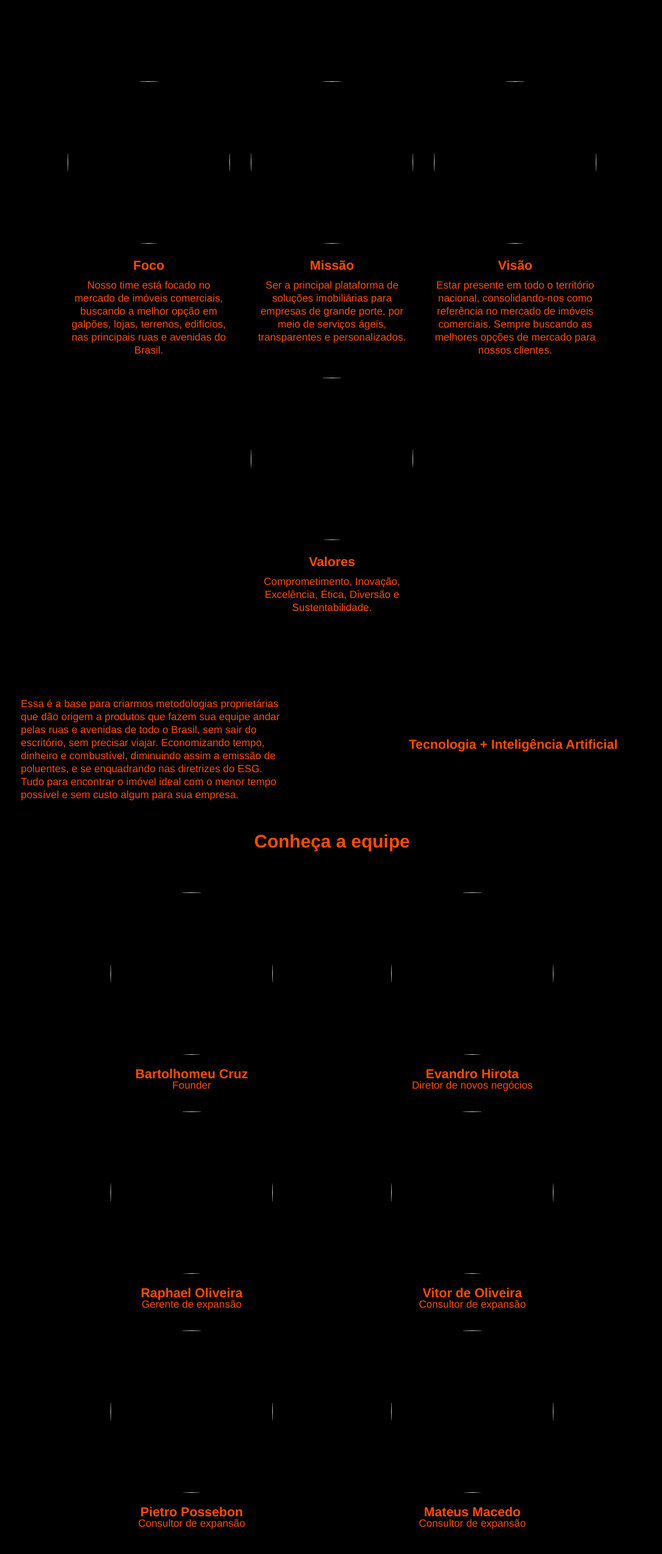
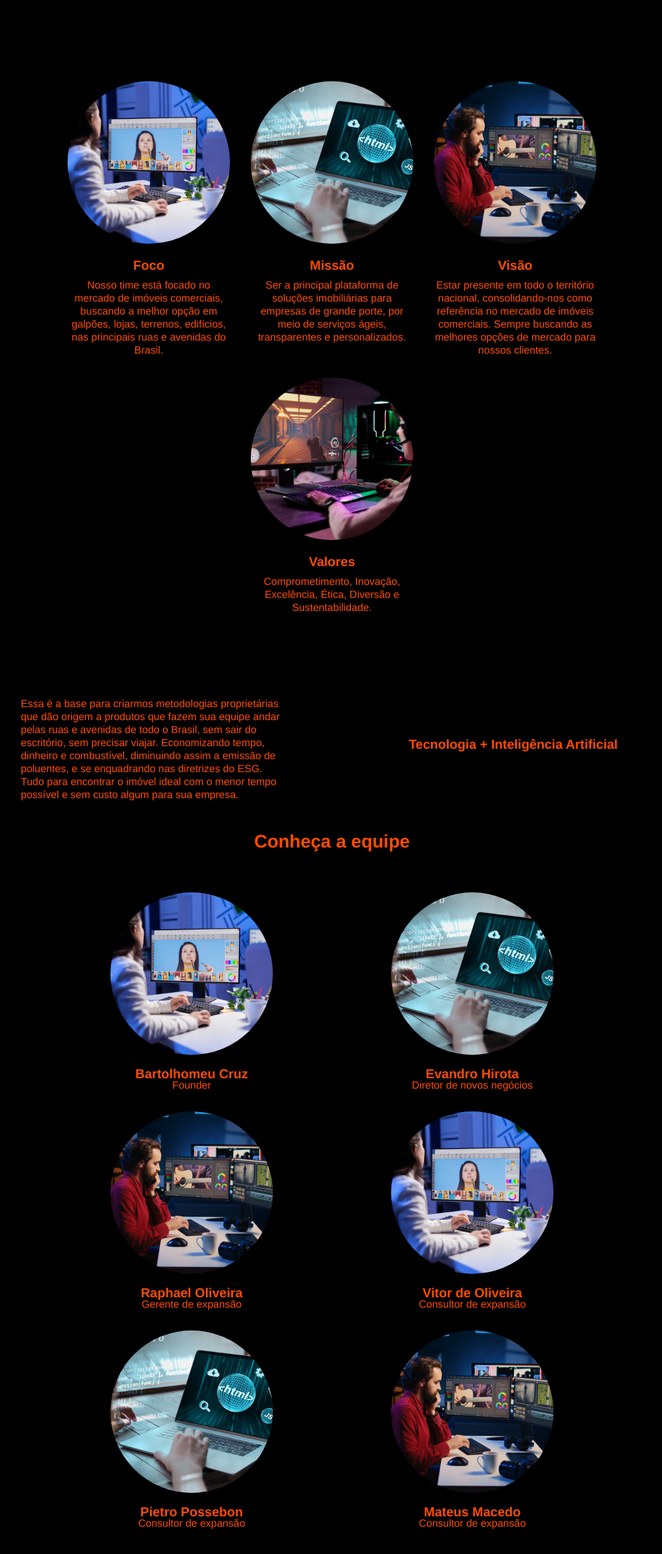
Before and after one commit to RenanOrtega/superexpansao, a plain HTML site: page src/quem-somos.html in a window 1280 px wide. Shown: the part 303-2694 px from the top of the page at 65% size, without its empty margins (129-1148 px from the left). Drawn offline with nearby package versions, Linux system fonts and the light colour scheme.

Commit message:
adjust folder structure.

```diff
--- a/src/quem-somos.html
+++ b/src/quem-somos.html
@@ -66,24 +66,24 @@
     <main class="text-center mt-3 pt-5">
         <div class="container d-flex flex-wrap justify-content-center lh-sm p-5">
             <div class="m-3 fb-200">
-                <img src="./public/assets/designer.jpg" class="rounded-img" alt="">
+                <img src="./assets/designer.jpg" class="rounded-img" alt="">
                 <h2 class="mt-3 fs-5 helvetica-bold">Foco</h2>
                 <p class="mt-2">Nosso time está focado no mercado de imóveis comerciais, buscando a melhor opção em galpões, lojas, terrenos, edifícios, nas principais ruas e avenidas do Brasil.</p>
             </div>
             <div class="m-3 fb-200">
-                <img src="./public/assets/developer.jpg" class="rounded-img" alt="">
+                <img src="./assets/developer.jpg" class="rounded-img" alt="">
                 <h2 class="mt-3 fs-5 helvetica-bold">Missão</h2>
                 <p class="mt-2">Ser a principal plataforma de soluções imobiliárias para empresas de grande porte, por meio de serviços ágeis, transparentes e personalizados.</p>
             </div>
             <div class="m-3 fb-200">
-                <img src="./public/assets/editor.jpg" class="rounded-img" alt="">
+                <img src="./assets/editor.jpg" class="rounded-img" alt="">
                 <h2 class="mt-3 fs-5 helvetica-bold">Visão</h2>
                 <p class="mt-2">Estar presente em todo o território nacional, consolidando-nos como referência no mercado de imóveis comerciais. Sempre buscando as melhores opções de mercado para
                     nossos clientes.
                 </p>
             </div>
             <div class="m-3 fb-200">
-                <img src="./public/assets/gamer.jpg" class="rounded-img" alt="">
+                <img src="./assets/gamer.jpg" class="rounded-img" alt="">
                 <h2 class="mt-3 fs-5 helvetica-bold">Valores</h2>
                 <p class="mt-2">Comprometimento, Inovação, Excelência, Ética, Diversão e Sustentabilidade.</p>
             </div>
@@ -107,42 +107,42 @@
         <h2 class="helvetica-bold fs-3 text-center">Conheça a equipe</h2>
         <div class="d-flex flex-wrap justify-content-center mt-5 text-center">
             <div class="m-3 fb-400">
-                <img src="./public/assets/designer.jpg" alt="" class="rounded-img">
+                <img src="./assets/designer.jpg" alt="" class="rounded-img">
                 <div class="mt-3">
                     <p class="helvetica-bold fs-5">Bartolhomeu Cruz</p>
                     <p>Founder</p>
                 </div>
             </div>
             <div class="m-3 fb-400">
-                <img src="./public/assets/developer.jpg" alt="" class="rounded-img">
+                <img src="./assets/developer.jpg" alt="" class="rounded-img">
                 <div class="mt-3">
                     <p class="helvetica-bold fs-5">Evandro Hirota</p>
                     <p>Diretor de novos negócios</p>
                 </div>
             </div>
             <div class="m-3 fb-400">
-                <img src="./public/assets/editor.jpg" alt="" class="rounded-img">
+                <img src="./assets/editor.jpg" alt="" class="rounded-img">
                 <div class="mt-3">
                     <p class="helvetica-bold fs-5">Raphael Oliveira</p>
                     <p>Gerente de expansão</p>
                 </div>
             </div>
             <div class="m-3 fb-400">
-                <img src="./public/assets/designer.jpg" alt="" class="rounded-img">
+                <img src="./assets/designer.jpg" alt="" class="rounded-img">
                 <div class="mt-3">
                     <p class="helvetica-bold fs-5">Vitor de Oliveira</p>
                     <p>Consultor de expansão</p>
                 </div>
             </div>
             <div class="m-3 fb-400">
-                <img src="./public/assets/developer.jpg" alt="" class="rounded-img">
+                <img src="./assets/developer.jpg" alt="" class="rounded-img">
                 <div class="mt-3">
                     <p class="helvetica-bold fs-5">Pietro Possebon</p>
                     <p>Consultor de expansão</p>
                 </div>
             </div>
             <div class="m-3 fb-400">
-                <img src="./public/assets/editor.jpg" alt="" class="rounded-img">
+                <img src="./assets/editor.jpg" alt="" class="rounded-img">
                 <div class="mt-3">
                     <p class="helvetica-bold fs-5">Mateus Macedo</p>
                     <p>Consultor de expansão</p>
```
Also changed, not shown: src/nossos-cases.html (+6 -6 lines), src/o-que-fazemos.html (+4 -4 lines), src/assets/designer.jpg (renamed from public/assets/designer.jpg), src/assets/developer.jpg (renamed from public/assets/developer.jpg), src/assets/editor.jpg (renamed from public/assets/editor.jpg), src/assets/gamer.jpg (renamed from public/assets/gamer.jpg), src/assets/marketer.jpg (renamed from public/assets/marketer.jpg).
